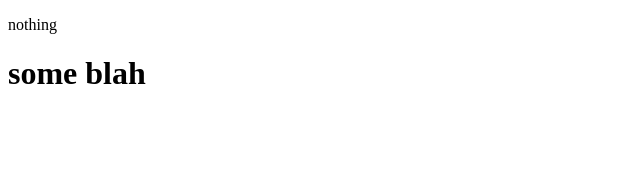
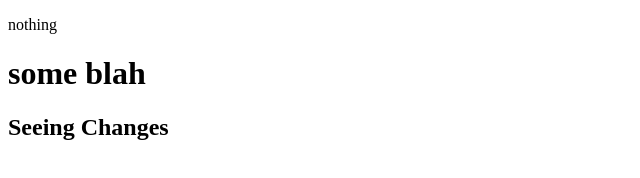
Before and after one commit to vishwa0909/learninggit, a website: page index.html in a window 1280 px wide. Shown: the whole page, without its empty margins (0-640 px from the left). Drawn offline with Linux system fonts and the light colour scheme.

Commit message:
fourth commit

```diff
--- a/index.html
+++ b/index.html
@@ -6,5 +6,6 @@ test
 <body>
     <p>nothing</p>
     <h1>some blah</h1>
+    <h2>Seeing Changes</h2>
 </body>
 </html>
```
Also changed, not shown: package.json (added, +24 -0 lines), 2 other files.
